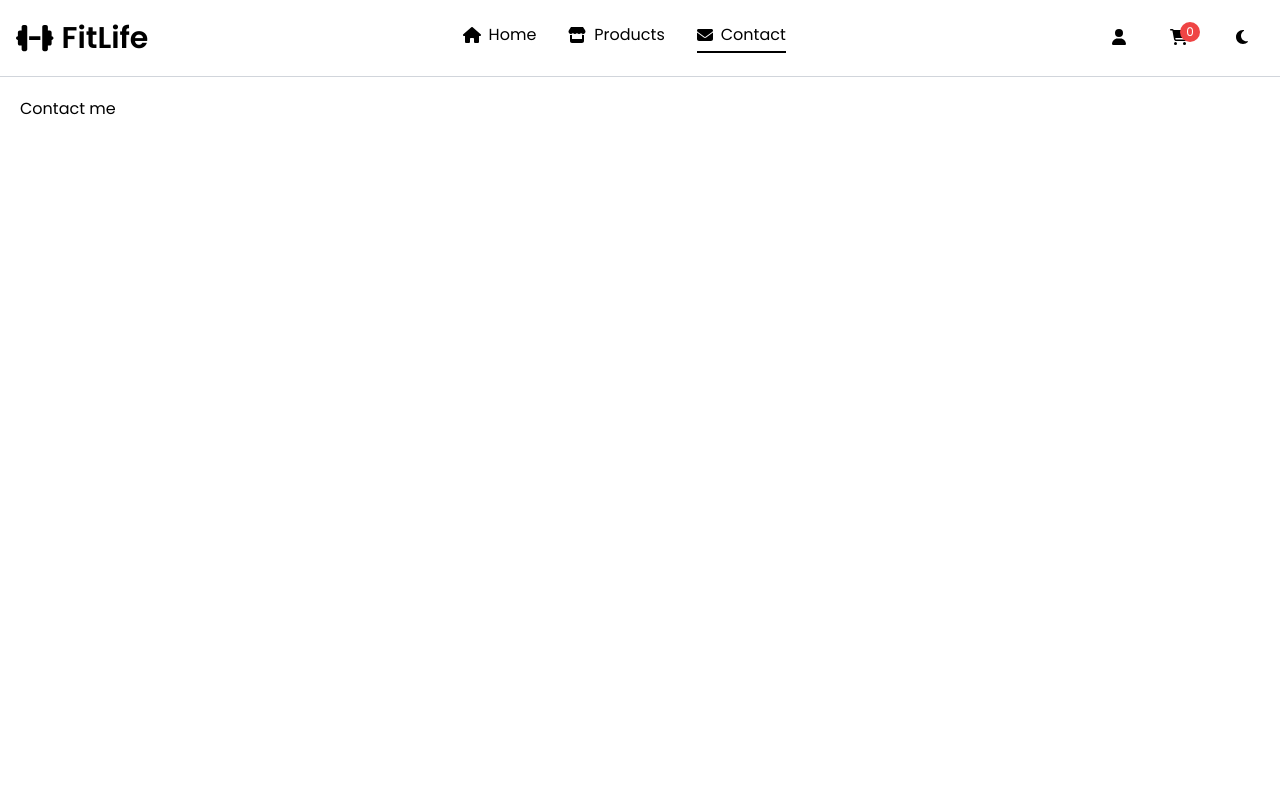
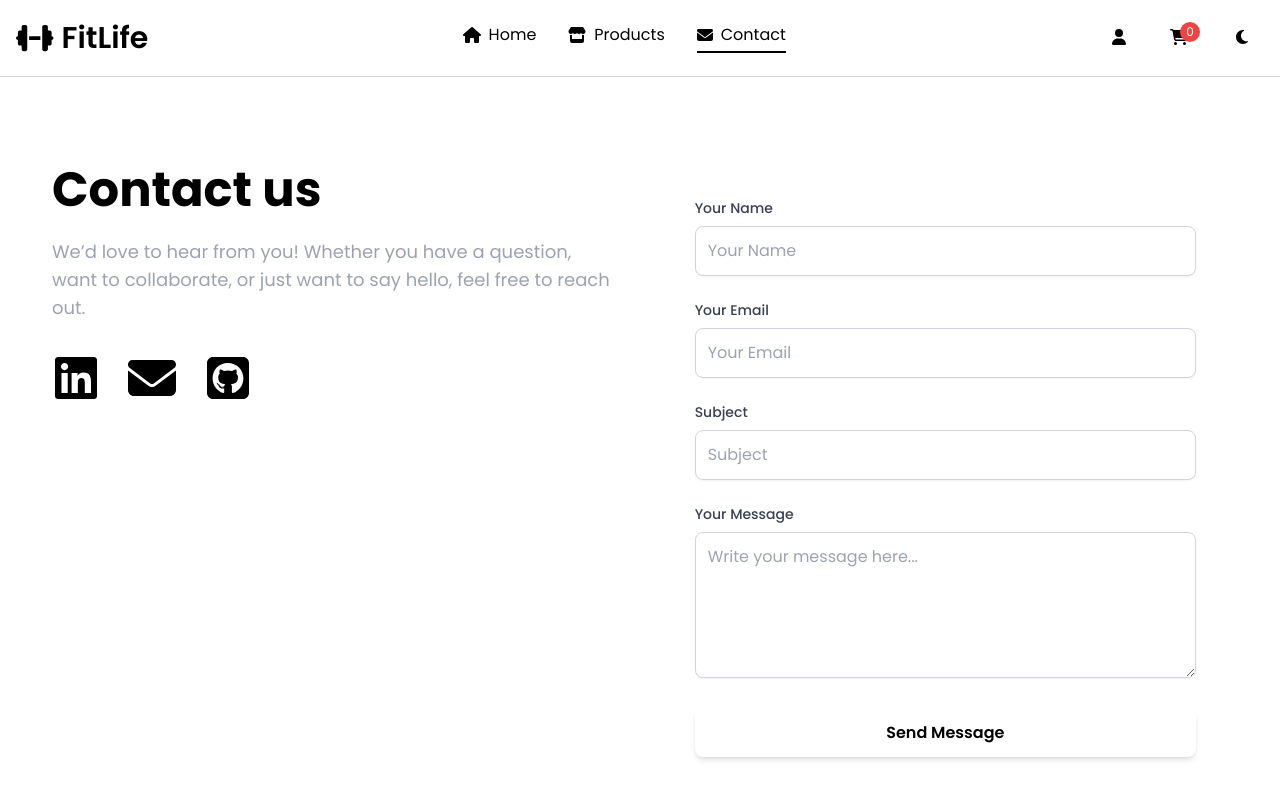
Before and after one commit to imtaki/FitLife, a Vue app: page /contact in a window 1280 px wide. Shown: the top 800 px of the page. Built offline with nearby package versions, Linux system fonts and the light colour scheme; the HTML template or start-up script is replaced by a standard one.

Commit message:
emailjs, cart quantity, contact page

```diff
--- a/package.json
+++ b/package.json
@@ -13,6 +13,7 @@
     "format": "prettier --write src/"
   },
   "dependencies": {
+    "@emailjs/browser": "^4.4.1",
     "@fortawesome/fontawesome-svg-core": "^6.7.2",
     "@fortawesome/free-brands-svg-icons": "^6.7.2",
     "@fortawesome/free-regular-svg-icons": "^6.7.2",
--- a/src/components/CartComponent.vue
+++ b/src/components/CartComponent.vue
@@ -20,10 +20,13 @@ export default defineComponent({
       const cartStore = useCartStore();
       cartStore.removeFromCart(productId);
     },
+    decreaseQuantity(productId: string) {
+      const cartStore = useCartStore();
+      cartStore.decreaseItemQuantity(productId);
+    },
   },
 });
 </script>
-
 <template>
   <div class="container mx-auto min-h-screen p-6">
     <h1 class="text-4xl font-semibold text-center mb-6">Your Cart</h1>
@@ -43,7 +46,7 @@ export default defineComponent({
             <img
               :src="item.image"
               alt="Product Image"
-              class="w-16 h-16 object-cover rounded-lg shadow-lg"
+              class="w-32 h-32 object-cover rounded-lg shadow-lg"
             />
             <div class="ml-4">
               <h2 class="text-lg font-semibold">{{ item.title }}</h2>
@@ -52,12 +55,15 @@ export default defineComponent({
               <p class="text-sm">Quantity: {{ item.quantity }}</p>
             </div>
           </div>
+          <div class="flex gap-2">
           <button
             @click="removeFromCart(item.id)"
             class="bg-red-500 text-white px-4 py-2 rounded-lg"
           >
             Remove
           </button>
+          <button class="bg-orange-500 text-white px-4 py-2 rounded-lg" @click="decreaseQuantity(item.id)">-</button>
+        </div>
         </li>
       </ul>
 
--- a/src/components/PreviewProduct.vue
+++ b/src/components/PreviewProduct.vue
@@ -35,9 +35,14 @@ export default defineComponent({
     handleFlavorChange(event: Event) {
       this.selectedFlavor = (event.target as HTMLSelectElement).value;
     },
-    addToCart(product) {
+    addToCart(product: any) {
       const cartStore = useCartStore();
-      cartStore.addToCart(product);
+      const productWithFlavor = {
+        ...product,
+        flavor: this.selectedFlavor,
+      };
+      cartStore.addToCart(productWithFlavor);
+      console.log('Product added to cart:', productWithFlavor);
     }
   },
 });
--- a/src/stores/cartStore.ts
+++ b/src/stores/cartStore.ts
@@ -5,6 +5,7 @@ type Product = {
   title: string;
   price: number;
   image: string;
+  flavor: string;
 };
 
 type CartItem = Product & {
@@ -46,6 +47,15 @@ export const useCartStore = defineStore('CartStore', {
         this.saveToLocalStorage();
       }
     },
+    decreaseItemQuantity(productId: string) {
+      const existingItem = this.cart.find((item) => item.id === productId);
+      if (existingItem) {
+          existingItem.quantity--;
+          if (existingItem.quantity === 0) {
+              this.removeFromCart(productId);
+          }
+      }
+    },
     saveToLocalStorage() {
       localStorage.setItem('cart', JSON.stringify(this.cart));
     }
--- a/src/views/ContactView.vue
+++ b/src/views/ContactView.vue
@@ -1,13 +1,147 @@
 <script lang="ts">
+import { FontAwesomeIcon } from '@fortawesome/vue-fontawesome';
+import emailjs from '@emailjs/browser';
+
 export default {
   name: 'ContactView',
+  components: {
+    FontAwesomeIcon,
+  },
+  data () {
+    return {
+      name: '',
+      email: '',
+      subject: '',
+      message: '',
+    }
+  },
+  methods: {
+    sendEmail(e: Event) {
+      try {
+        emailjs.sendForm('YOUR_SERVICE_ID', 'YOUR_TEMPLATE_ID', e.target, 'YOUR_USER_ID', {
+          name: this.name,
+          email: this.email,
+          subject: this.subject,
+          message: this.message,
+        })
+      } catch (error) {
+        console.log(error);
+        throw error;
+      }
+      this.name = '';
+      this.email = '';
+      this.subject = '';
+      this.message = '';
+    },
+  }
+
+
 }
 </script>
 
 <template>
   <main>
-    <div class="min-h-screen w-full mt-5" >
-      Contact me
+    <div class="min-h-screen flex items-center">
+      <div class="w-full max-w-7xl mx-auto px-8 flex flex-col md:flex-row items-center md:items-start gap-12">
+        <div class="md:w-1/2 text-center md:text-left">
+          <h1 class="text-5xl font-bold mb-6">Contact us</h1>
+          <p class="text-lg text-gray-400 mb-8">
+            We’d love to hear from you! Whether you have a question, want to collaborate, or just want to say hello, feel free to reach out.
+          </p>
+          <div class="flex gap-7 justify-center md:justify-start">
+            <a
+              href="https://www.linkedin.com/in/dominik-takáč-542666322/"
+              target="_blank"
+              rel="noreferrer"
+              class="w-12 h-12 flex items-center justify-center rounded-full hover:scale-105 transition-transform"
+            >
+            <FontAwesomeIcon class="text-5xl" :icon="['fab', 'linkedin']" />
+           </a>
+           <a
+              href="mailto:dominik.takac1337@gmail.com"
+              target="_blank"
+              rel="noreferrer"
+              class="w-12 h-12 flex items-center justify-center rounded-full hover:scale-105 transition-transform"
+            >
+            <FontAwesomeIcon class="text-5xl" :icon="['fas', 'envelope']" />
+           </a>
+           <a
+              href="https://www.github.com/imtaki"
+              target="_blank"
+              rel="noreferrer"
+              class="w-12 h-12 flex items-center justify-center rounded-full hover:scale-105 transition-transform"
+            >
+            <FontAwesomeIcon class="text-5xl" :icon="['fab', 'square-github']" />
+           </a>
+          </div>
+        </div>
+          <div class="md:w-1/2 p-8">
+          <form v-on:submit="sendEmail">
+            <div class="mb-6">
+              <label htmlFor="name" class="block text-sm font-medium text-gray-700 mb-2">
+                Your Name
+              </label>
+              <input
+                type="text"
+                id="name"
+                v-model="name"
+                name="name"
+                class="w-full p-3 border border-gray-300 rounded-lg shadow-sm focus:outline-none focus:ring-2 focus:ring-indigo-500"
+                placeholder="Your Name"
+                required
+              />
+            </div>
+            <div class="mb-6">
+              <label htmlFor="email" class="block text-sm font-medium text-gray-700 mb-2">
+                Your Email
+              </label>
+              <input
+                type="email"
+                id="email"
+                v-model="email"
+                name="email"
+                class="w-full p-3 border border-gray-300 rounded-lg shadow-sm focus:outline-none focus:ring-2 focus:ring-indigo-500"
+                placeholder="Your Email"
+                required
+              />
+            </div>
+            <div class="mb-6">
+              <label htmlFor="subject" class="block text-sm font-medium text-gray-700 mb-2">
+                Subject
+              </label>
+              <input
+                type="text"
+                id="subject"
+                v-model="subject"
+                name="subject"
+                class="w-full p-3 border border-gray-300 rounded-lg shadow-sm focus:outline-none focus:ring-2 focus:ring-indigo-500"
+                placeholder="Subject"
+                required
+              />
+            </div>
+            <div class="mb-6">
+              <label htmlFor="message" class="block text-sm font-medium text-gray-700 mb-2">
+                Your Message
+              </label>
+              <textarea
+                id="message"
+                name="message"
+                v-model="message"
+                rows="5"
+                class="w-full p-3 border border-gray-300 rounded-lg shadow-sm focus:outline-none focus:ring-2 focus:ring-indigo-500"
+                placeholder="Write your message here..."
+                required
+              ></textarea>
+            </div>
+            <button
+              type="submit"
+              class="w-full py-3 px-6 border-black bg-white text-black font-semibold rounded-lg shadow-md hover:scale-105 transition-transform"
+            >
+            Send Message
+            </button>
+          </form>
+        </div>
+      </div>
     </div>
   </main>
 </template>
--- a/src/views/HomeView.vue
+++ b/src/views/HomeView.vue
@@ -126,7 +126,7 @@ export default defineComponent({
                             <div class="flex absolute inset-y-0 left-0 items-center pl-3 pointer-events-none">
                                 <svg class="w-5 h-5 text-gray-500" fill="currentColor" viewBox="0 0 20 20" xmlns="http://www.w3.org/2000/svg"><path d="M2.003 5.884L10 9.882l7.997-3.998A2 2 0 0016 4H4a2 2 0 00-1.997 1.884z"></path><path d="M18 8.118l-8 4-8-4V14a2 2 0 002 2h12a2 2 0 002-2V8.118z"></path></svg>
                             </div>
-                            <input class="block p-3 pl-10 w-full text-sm text-gray-900 bg-gray-50 rounded-lg border border-gray-300 sm:rounded-none sm:rounded-l-lg focus:ring-primary-500 focus:border-primary-500" placeholder="Enter your email" type="email" id="email" required="">
+                            <input class="block p-3 pl-10 w-full text-sm text-gray-900 bg-gray-50 rounded-lg border border-gray-300 sm:rounded-none sm:rounded-l-lg focus:ring-primary-500 focus:border-primary-500" placeholder="Enter your email" type="email" id="email">
                         </div>
                         <div>
                             <button type="submit" class="py-3 px-5 w-full text-sm bg-white font-medium text-center text-white bgrounded-lg border cursor-pointer bg-primary-700 border-primary-600 sm:rounded-none sm:rounded-r-lg hover:bg-primary-800 focus:ring-4 focus:ring-primary-300 dark:bg-black">Subscribe</button>
```
Also changed, not shown: 1 other file (tests, documents, lock files or other folders).
